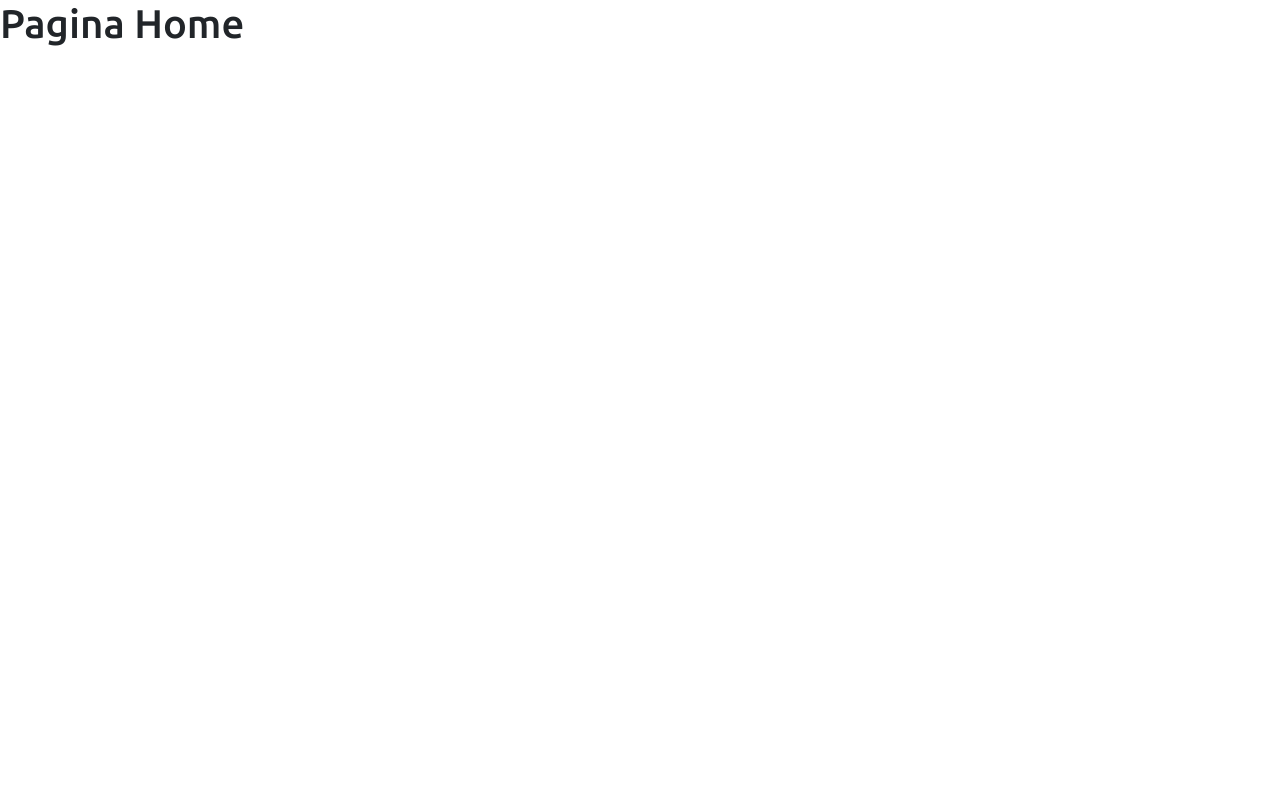
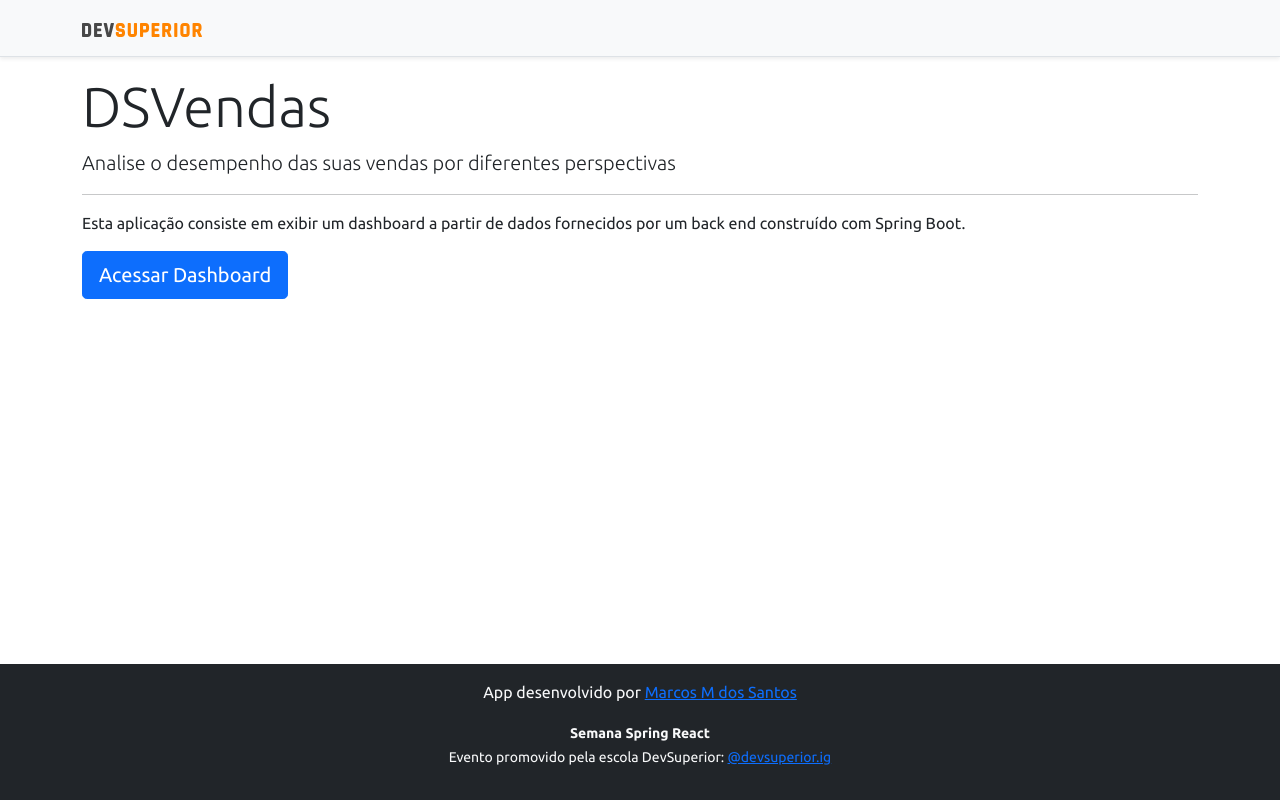
Before and after one commit to marcos1970moreirasantos/projeto-mms-sds5, a React (Create React App) app in the folder frontend-sds-5/: page / in a window 1280 px wide. Built offline with nearby package versions, Linux system fonts and the light colour scheme.

Commit message:
Homw, Navigation

```diff
--- a/frontend-sds-5/src/componentes/NavBar/index.tsx
+++ b/frontend-sds-5/src/componentes/NavBar/index.tsx
@@ -1,14 +1,17 @@
 import ImgDsDark from 'assets/iimg/ds-dark.svg';
+import { Link } from 'react-router-dom';
 const NavBar = () => {
     return (
 
-            <div className="d-flex flex-column flex-md-row align-items-center p-3 px-md-4 mb-3 bg-light border-bottom shadow-sm">
-                <div className="container">
-                    <nav className="my-2 my-md-0 mr-md-3">
+        <div className="d-flex flex-column flex-md-row align-items-center p-3 px-md-4 mb-3 bg-light border-bottom shadow-sm">
+            <div className="container">
+                <nav className="my-2 my-md-0 mr-md-3">
+                    <Link to="/">
                         <img src={ImgDsDark} alt="DevSuperior" width="120" />
-                    </nav>
-                </div>
+                    </Link>
+                </nav>
             </div>
+        </div>
 
     );
 }
--- a/frontend-sds-5/src/pages/Home/index.tsx
+++ b/frontend-sds-5/src/pages/Home/index.tsx
@@ -1,10 +1,26 @@
+import Footer from "componentes/footer";
+import NavBar from "componentes/NavBar";
+import { Link } from "react-router-dom";
+
 const Home = () => {
     return (
 
+        <>
+            <NavBar />
+            <div className="container">
+                <div className="jumbotron">
+                    <h1 className="display-4">DSVendas</h1>
+                    <p className="lead">Analise o desempenho das suas vendas por diferentes perspectivas</p>
+                    <hr />
+                    <p>Esta aplicação consiste em exibir um dashboard a partir de dados fornecidos por um back end construído com Spring Boot.</p>
+                    <Link className="btn btn-primary btn-lg" to="/dashboard">
+                        Acessar Dashboard
 
-            <div>
-                <h1>Pagina Home</h1>
+                    </Link>
+                </div>
             </div>
+            <Footer />
+        </>
     );
 }
 
```
